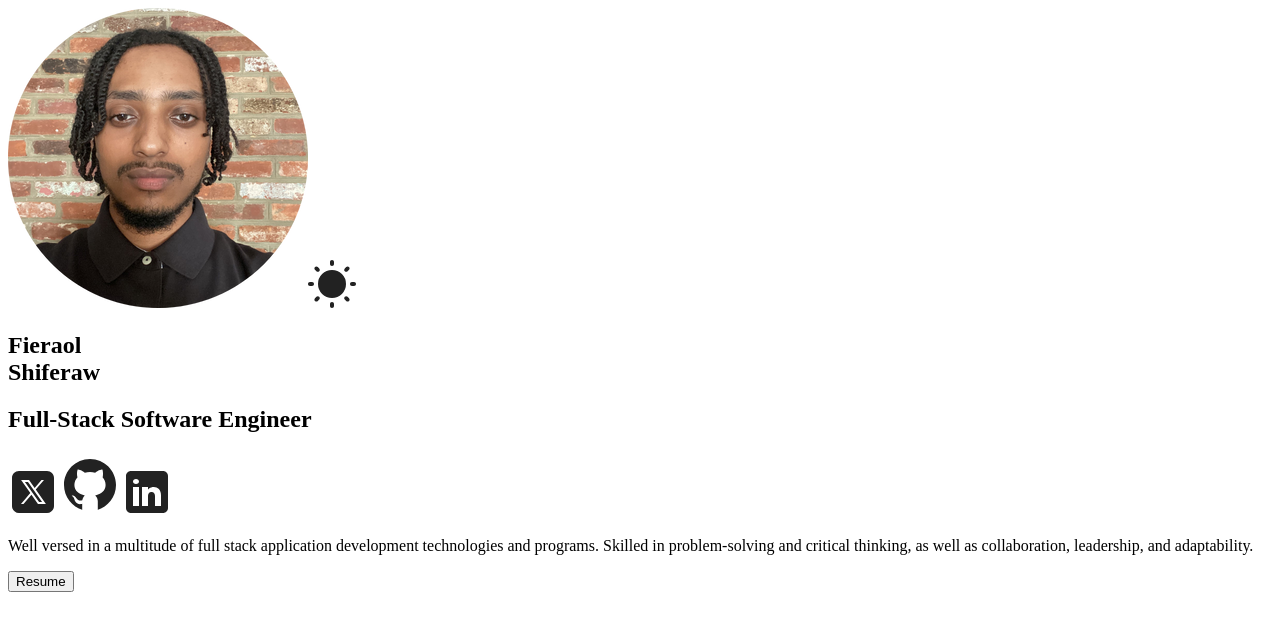
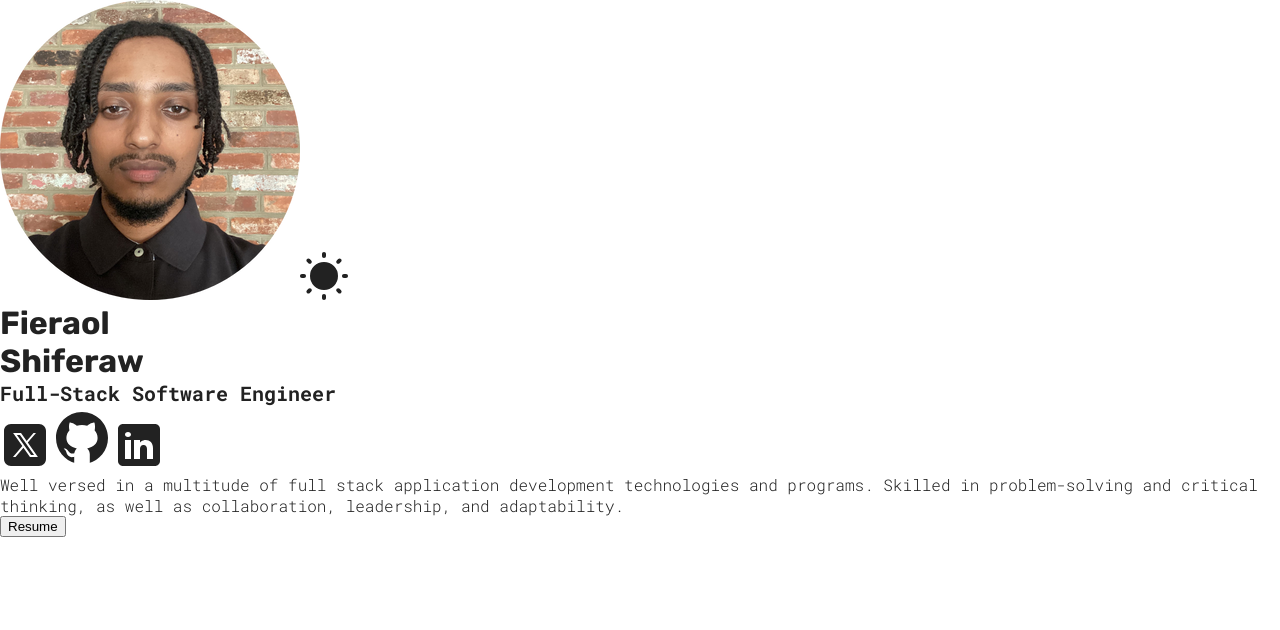
Before and after one commit to Fieraol/fieraol-portfolio, a React (Vite) app: page / in a window 1280 px wide. Shown: the top 630 px of the page. Built offline with nearby package versions, Linux system fonts and the light colour scheme.

Commit message:
app style

```diff
--- a/src/App.css
+++ b/src/App.css
@@ -0,0 +1,68 @@
+:root {
+    --background-color: #fff;
+    --btn-color: #0987f2;
+    --btn-tex-color: #fff;
+    --project-card-bg: #ffffff00;
+    --text-color: #222;
+    --form-text-color: #555;
+    --footer-text-color: #888;
+}
+
+[data-theme='dark'] {
+    --background-color: #222;
+    --btn-color: #fff;
+    --btn-tex-color: #222;
+    --project-card-bg: #fff;
+    --text-color: #fff;
+    --form-text-color: #fff;
+    --footer-text-color: #bbb;
+}
+
+body {
+    background-color: var(--background-color);
+    display: flex;
+    justify-content: center;
+    margin: 0 auto 60px;
+}
+
+#root {
+    display: flex;
+    flex-direction: column;
+    gap: 60px;
+}
+
+h1, h2, h3, p {
+    color: var(--text-color);
+    margin: 0;
+    padding: 0;
+}
+
+h2, h3, p {
+    font-family: 'Roboto Mono', monospace;
+}
+
+h1, h2 {
+    text-transform: upppercase;
+}
+
+h2, h3 {
+    font-size: 20px;
+}
+
+h1 {
+    font-family: 'Rubik', sans-serif;
+    font-size: 32px;
+}
+
+p {
+    font-size: 16px;
+    font-weight: 300;
+}
+
+.sectionTitle {
+    margin-bottom: 30px;
+}
+
+.hover {
+    cursor: pointer;
+}
```
